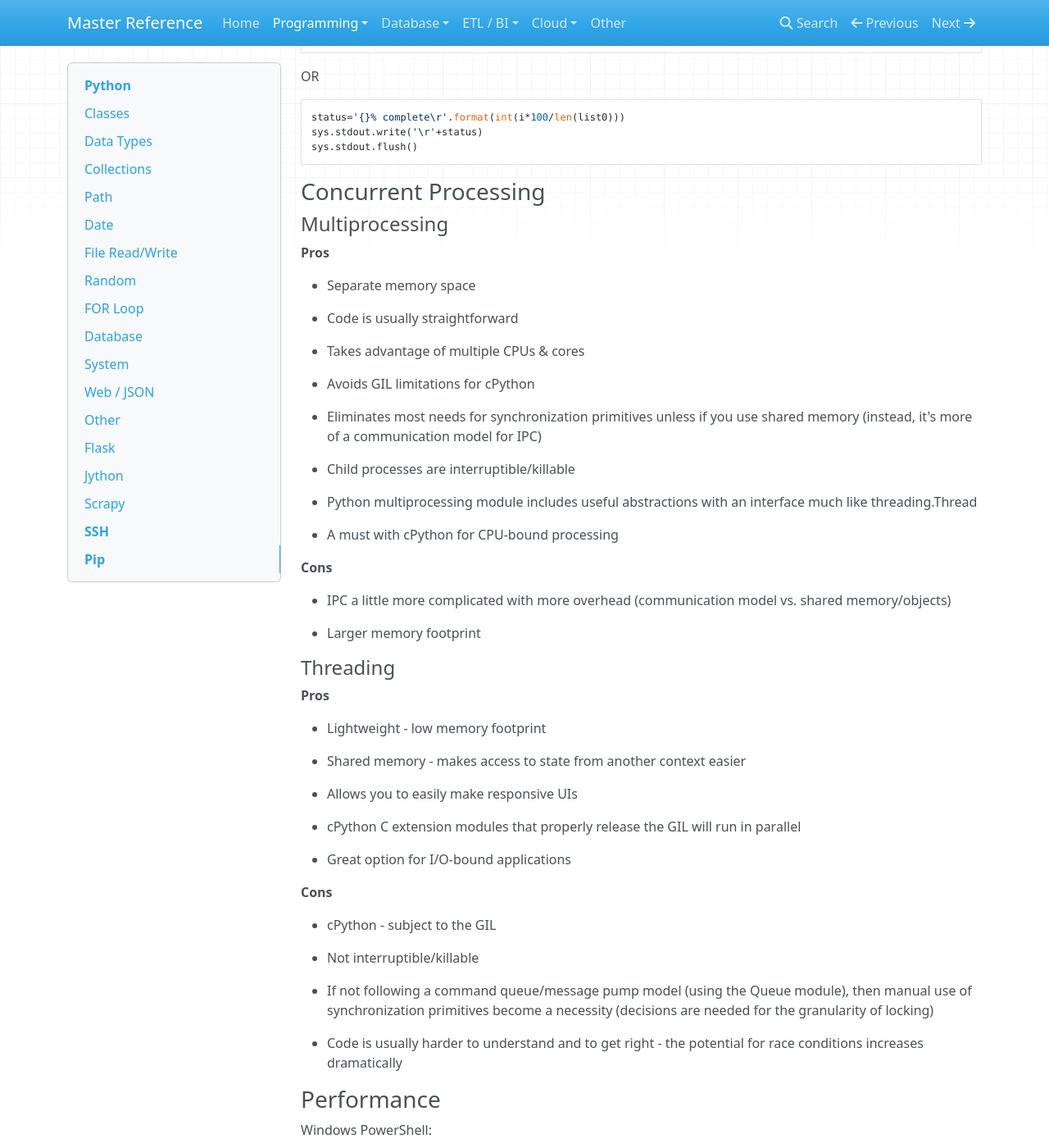
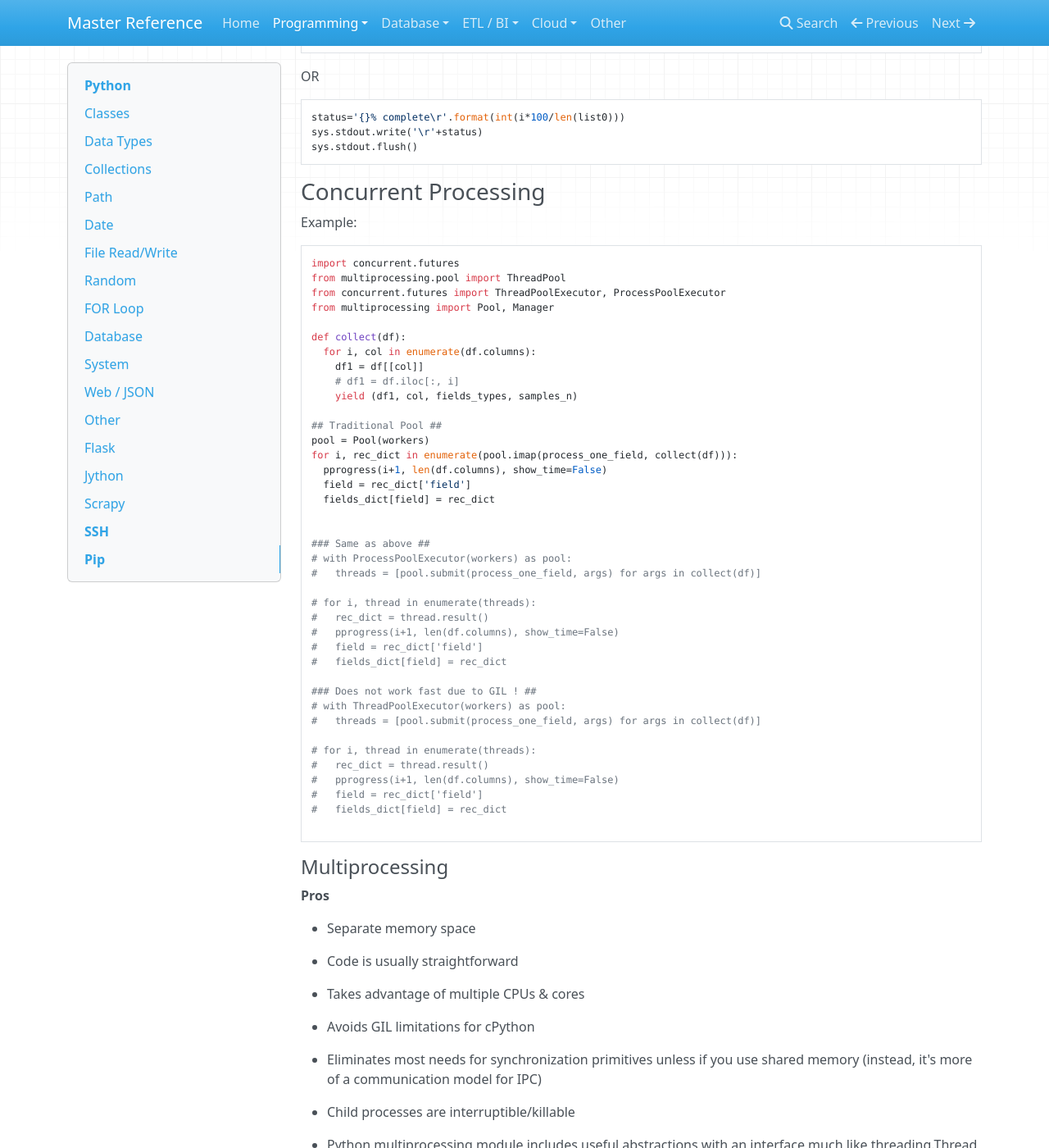
Before and after one commit to flarco/ref-docs, an MkDocs documentation site: the page built from docs/programming/python.md, in a window 1280 px wide and 1400 px high, scrolled down 29256 px. Shown: the whole window at 82% size. Built offline with MkDocs 1.6.1, drawn with Linux system fonts in a browser that asks for light colours; nearby versions of some CDN libraries; old or Windows-style settings are respelled for this version of MkDocs.

Commit message:
add concurrent code

````diff
--- a/docs/programming/python.md
+++ b/docs/programming/python.md
@@ -1585,6 +1585,50 @@ sys.stdout.flush()
 
 ### Concurrent Processing
 
+Example:
+
+```python
+import concurrent.futures
+from multiprocessing.pool import ThreadPool
+from concurrent.futures import ThreadPoolExecutor, ProcessPoolExecutor
+from multiprocessing import Pool, Manager
+
+def collect(df):
+  for i, col in enumerate(df.columns):
+    df1 = df[[col]]
+    # df1 = df.iloc[:, i]
+    yield (df1, col, fields_types, samples_n)
+
+## Traditional Pool ##
+pool = Pool(workers)
+for i, rec_dict in enumerate(pool.imap(process_one_field, collect(df))):
+  pprogress(i+1, len(df.columns), show_time=False)
+  field = rec_dict['field']
+  fields_dict[field] = rec_dict
+
+
+### Same as above ##
+# with ProcessPoolExecutor(workers) as pool:
+#   threads = [pool.submit(process_one_field, args) for args in collect(df)]
+
+# for i, thread in enumerate(threads):
+#   rec_dict = thread.result()
+#   pprogress(i+1, len(df.columns), show_time=False)
+#   field = rec_dict['field']
+#   fields_dict[field] = rec_dict
+
+### Does not work fast due to GIL ! ##
+# with ThreadPoolExecutor(workers) as pool:
+#   threads = [pool.submit(process_one_field, args) for args in collect(df)]
+
+# for i, thread in enumerate(threads):
+#   rec_dict = thread.result()
+#   pprogress(i+1, len(df.columns), show_time=False)
+#   field = rec_dict['field']
+#   fields_dict[field] = rec_dict
+
+```
+
 #### Multiprocessing
 
 **Pros**
````
